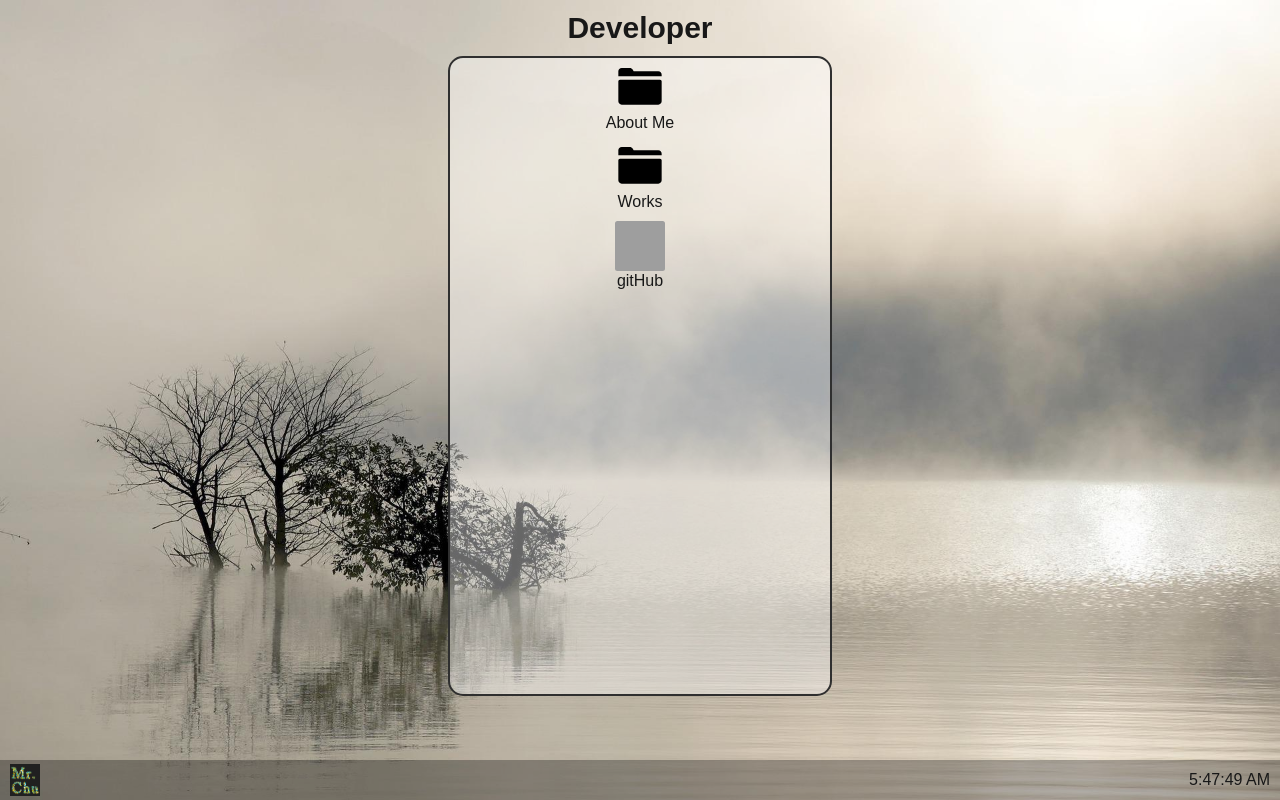
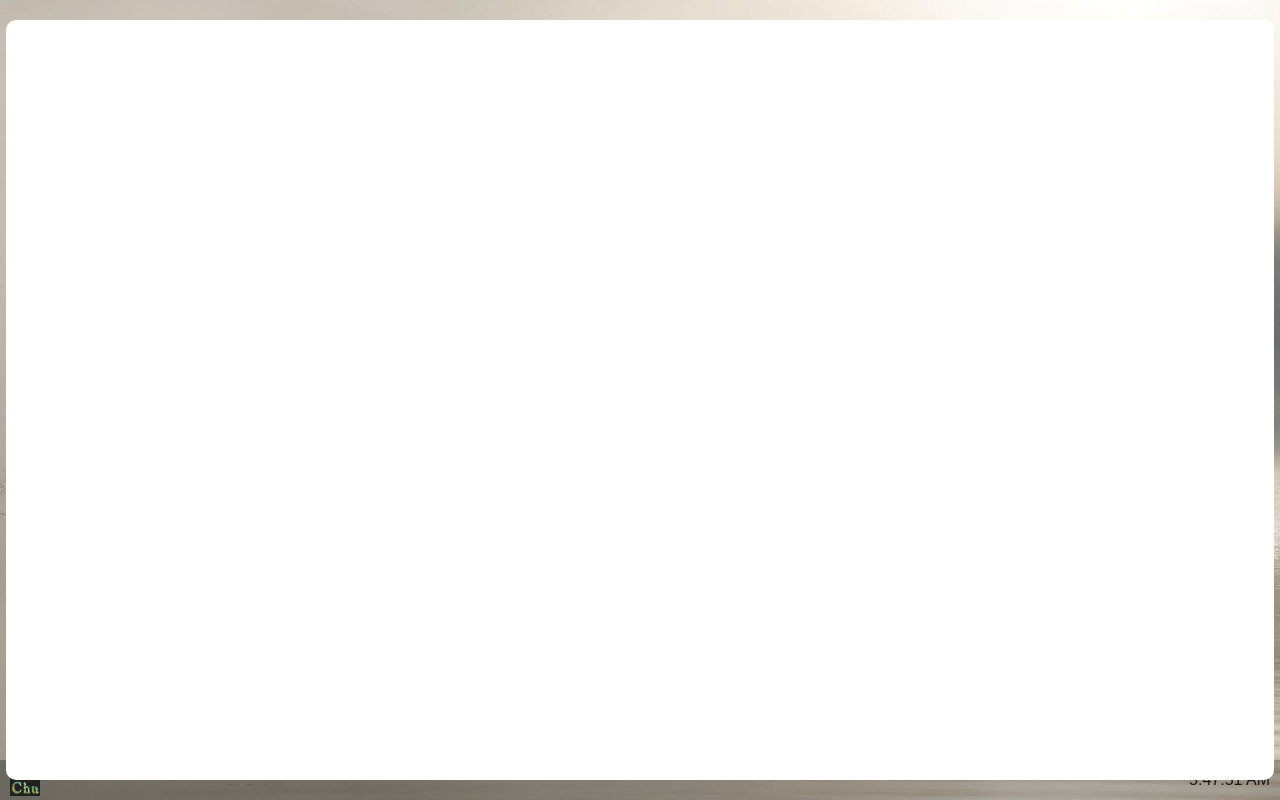
Before and after one commit to chuhongkyu/Mr_chu_HomePage, a React (Create React App) app: page /about in a window 1280 px wide. Built offline with nearby package versions, Linux system fonts and the light colour scheme; grey boxes are pictures that could not be loaded.

Commit message:
Make Modal

```diff
--- a/src/App.js
+++ b/src/App.js
@@ -1,4 +1,5 @@
 import { BrowserRouter, Routes, Route } from "react-router-dom";
+import About from "./pages/About";
 import Home from "./pages/Home";
 
 function App() {
@@ -6,7 +7,7 @@ function App() {
     <BrowserRouter basename={process.env.PUBLIC_URL}>
       <Routes>
         <Route path="/" element={<Home />} />
-        <Route path="/*" element={<Home />} />
+        <Route path="/about" element={<About />} />
       </Routes>
     </BrowserRouter>
   );
--- a/src/components/AppLink.js
+++ b/src/components/AppLink.js
@@ -1,3 +1,4 @@
+import { Link } from "react-router-dom";
 import styled from "styled-components";
 
 const App = styled.div`
@@ -14,11 +15,13 @@ const App = styled.div`
   }
 `;
 
-const AppLink = ({ title, img }) => {
+const AppLink = ({ title, img, path, page }) => {
   return (
     <App>
-      <img src={img} alt={title} />
-      <p>{title}</p>
+      <Link to={path} element={page}>
+        <img src={img} alt={title} />
+        <p>{title}</p>
+      </Link>
     </App>
   );
 };
--- a/src/components/WindowBar.js
+++ b/src/components/WindowBar.js
@@ -12,6 +12,8 @@ const Bar = styled.div`
   justify-content: space-between;
   align-items: center;
   padding: 1px 10px;
+  position: fixed;
+  bottom: 0;
   img {
     width: 30px;
     height: 4vh;
--- a/src/index.js
+++ b/src/index.js
@@ -3,6 +3,9 @@ import ReactDOM from "react-dom/client";
 import App from "./App";
 import { createGlobalStyle, ThemeProvider } from "styled-components";
 import { theme } from "./utils/theme";
+
+const env = process.env;
+env.PUBLIC_URL = env.PUBLIC_URL || "";
 
 const GlobalStyle = createGlobalStyle`
 @import url('https://fonts.googleapis.com/css2?family=Source+Sans+Pro:wght@300;400&display=swap');
@@ -35,6 +38,10 @@ body {
 	font-family: 'Source Sans Pro', sans-serif;
 	line-height: 1.2;
 	color: ${(props) => props.theme.black.darker};
+	background-image: url("${env.PUBLIC_URL}/assets/img/bg.jpg");
+	background-position: center;
+	background-repeat: no-repeat;
+	background-size: cover;
 }
 ol, ul {
 	list-style: none;
--- a/src/pages/About.js
+++ b/src/pages/About.js
@@ -1,15 +1,52 @@
 import { motion } from "framer-motion";
 import styled from "styled-components";
+import WindowBar from "../components/WindowBar";
+
+const Wrapper = styled.div`
+  width: 100%;
+  height: 100vh;
+  display: flex;
+  justify-content: center;
+  align-items: center;
+  flex-direction: column;
+`;
 
 const Modal = styled(motion.div)`
-  width: 90vw;
-  height: 90vh;
-  border-radius: 5%;
+  width: 99vw;
+  height: 95vh;
+  border-radius: 10px;
   background-color: ${(props) => props.theme.white.lighter};
+  position: relative;
+  z-index: 5;
 `;
 
+const ModalVariant = {
+  inital: {
+    opacity: 0,
+    scale: 0,
+  },
+  animate: {
+    opacity: 1,
+    scale: 1,
+  },
+  transition: {
+    duration: 2,
+    type: "spring",
+  },
+};
+
 const About = () => {
-  return <Modal></Modal>;
+  return (
+    <Wrapper>
+      <Modal
+        variants={ModalVariant}
+        initial="inital"
+        animate="animate"
+        transition="transition"
+      ></Modal>
+      <WindowBar />
+    </Wrapper>
+  );
 };
 
 export default About;
--- a/src/pages/Home.js
+++ b/src/pages/Home.js
@@ -3,7 +3,6 @@ import AppLink from "../components/AppLink";
 import { DragDropContext, Draggable, Droppable } from "react-beautiful-dnd";
 import { AppList } from "../utils/AppList";
 import WindowBar from "../components/WindowBar";
-import { Link } from "react-router-dom";
 import About from "./About";
 
 const env = process.env;
@@ -12,7 +11,6 @@ env.PUBLIC_URL = env.PUBLIC_URL || "";
 const Wrapper = styled.div`
   width: 100%;
   height: 100vh;
-  background-image: url("${env.PUBLIC_URL}/assets/img/bg.jpg");
   background-repeat: no-repeat;
   background-size: cover;
 `;
@@ -70,9 +68,12 @@ const Home = () => {
                           {...magic.dragHandleProps}
                           {...magic.draggableProps}
                         >
-                          <Link to="/about" element={<About />}>
-                            <AppLink title={App.name} img={App.logo} />
-                          </Link>
+                          <AppLink
+                            title={App.name}
+                            img={App.logo}
+                            path={"/about"}
+                            element={<About />}
+                          />
                         </li>
                       )}
                     </Draggable>
```
